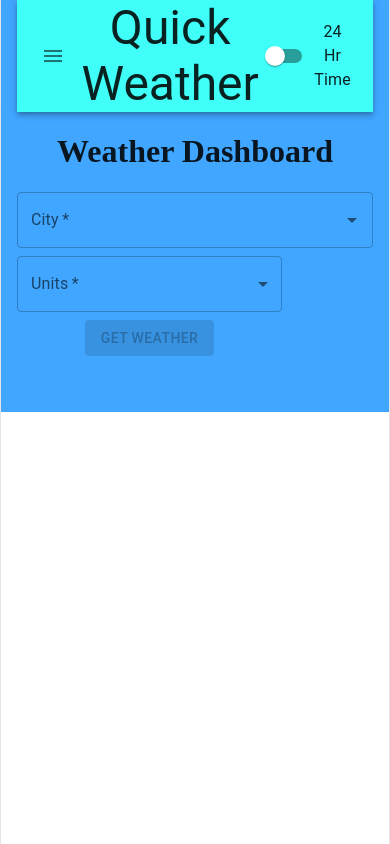
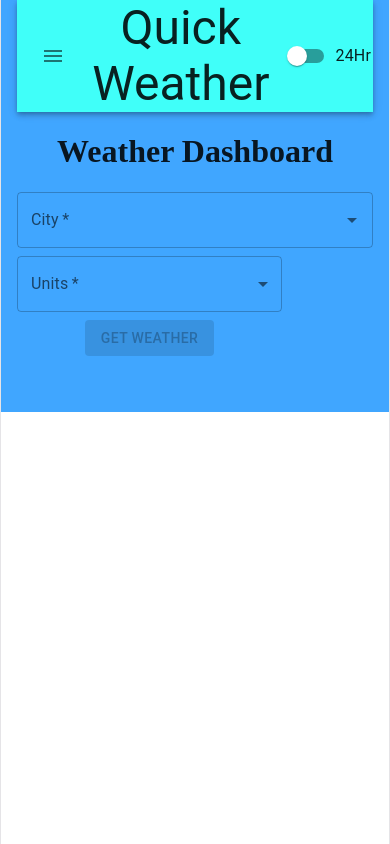
Before and after one commit to 6kbgdb7k85-stack/QuickWeather, a React (Vite) app: page /dashboard in a window 390 px wide. Built offline with nearby package versions, Linux system fonts and the light colour scheme.

Commit message:
timeswitch label shortened to prevent verlap on small screens

```diff
--- a/src/common/components/AppLayout.jsx
+++ b/src/common/components/AppLayout.jsx
@@ -100,14 +100,14 @@ export default function AppLayout() {
                       onChange={(e) => setIs24HrTime(e.target.checked)}
                     />
                   }
-                  label="24 Hr Time"
+                  label="24Hr"
                   labelPlacement="End"
                 />
               </FormGroup>
             </FormControl>
             {pathname !== "/dashboard" ? (
               <Button
-                sx={{ color: "text.primary" }}
+                sx={{ color: "text.primary", marginLeft:'1rem' }}
                 onClick={() => navigate(-1)}
                 variant="text"
               >
```
